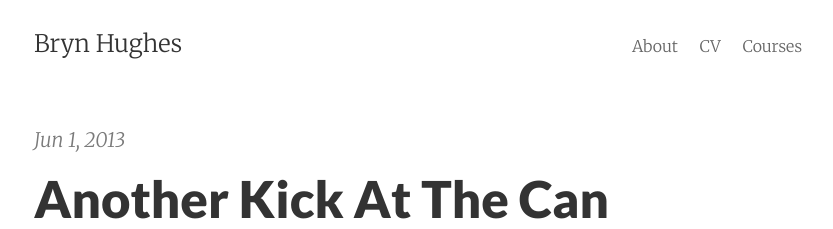
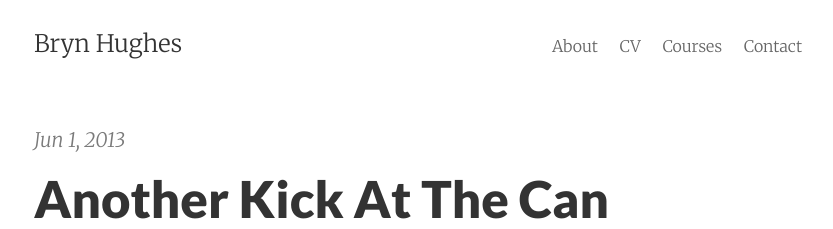
Before and after one commit to jasonkgreen/bryn-hughes-site, a Jekyll site: the page built from index.html, in a window 1280 px wide. Shown: the top 229 px of the page, without its empty margins (222-1055 px from the left). Built offline with Jekyll 4.4.1, drawn with Linux system fonts in a browser that asks for light colours; the list of posts is cut into pages by our own code.

Commit message:
fixed nav

```diff
--- a/_includes/navigation.html
+++ b/_includes/navigation.html
@@ -1,3 +1,4 @@
 <a href="{{ site.baseurl }}/about/">About</a>
 <a href="{{ site.baseurl }}/cv/">CV</a>
-<a href="{{ site.baseurl }}/courses/">Courses</a>
+<a href="courses.brynhughes.org">Courses</a>
+<a href="{{ site.baseurl }}/contact/">Contact</a>
```
Also changed, not shown: 12 other files.
